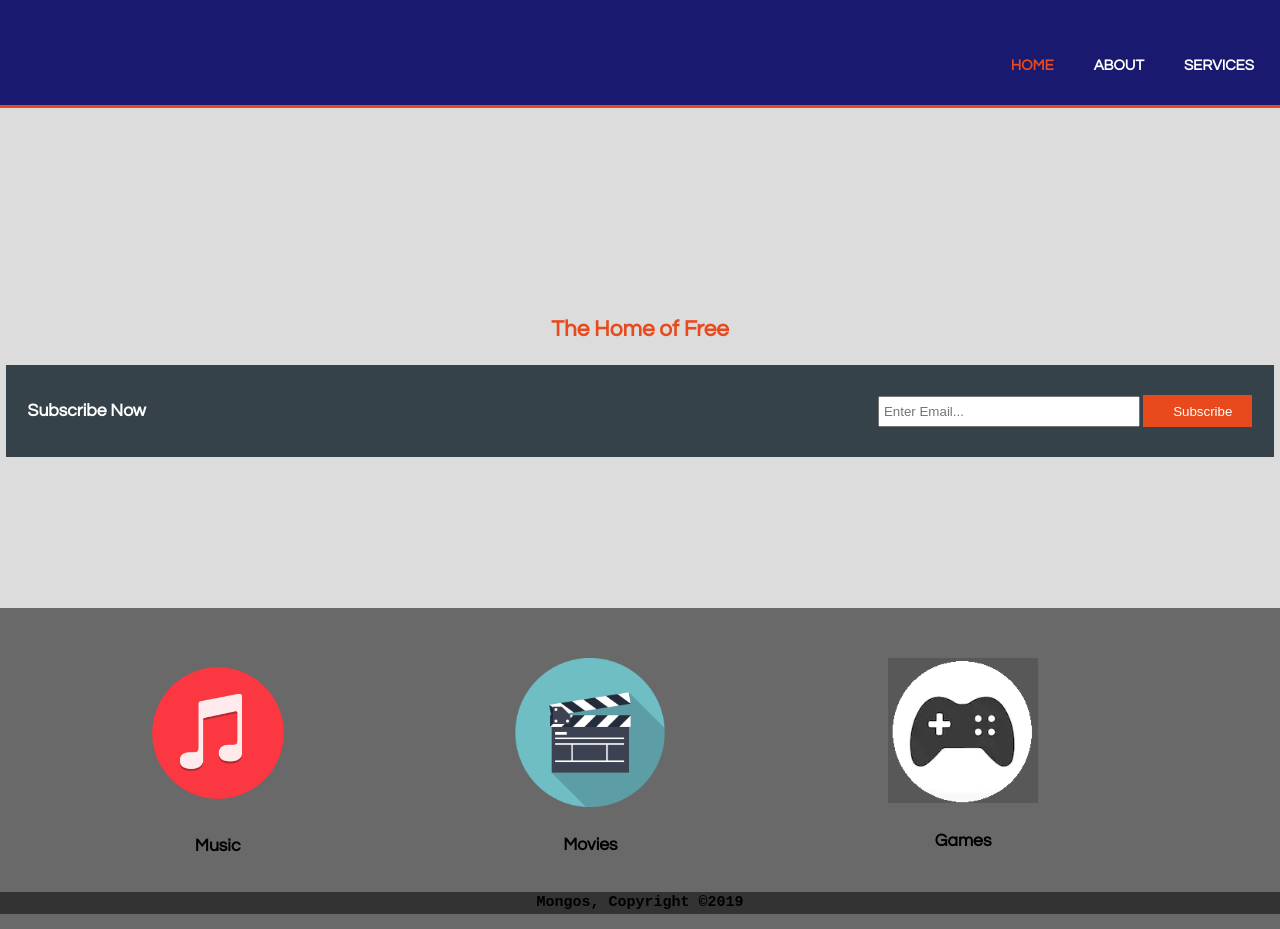
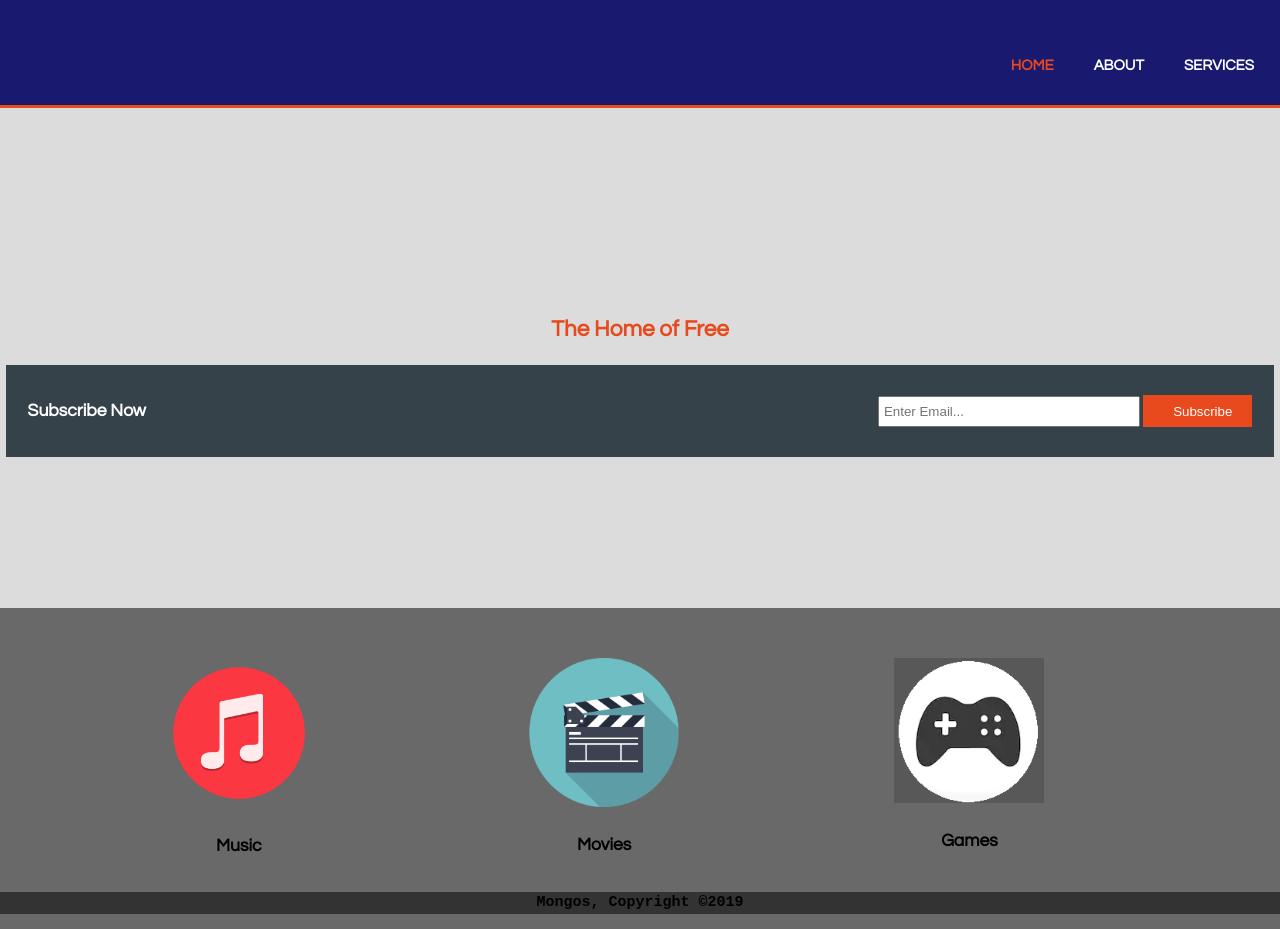
Before and after one commit to Phil-Barv/Phil-Barv.github.io, a plain HTML site: page index.html in a window 1280 px wide. Drawn offline with Linux system fonts and the light colour scheme.

Commit message:
Update style.css

```diff
--- a/css/style.css
+++ b/css/style.css
@@ -102,7 +102,7 @@ width:250px;
 #boxes{
 margin-top:50px;
 max-height:500px;
-padding-left: 25px;
+padding-left: 50px;
 }
 
 #boxes .box{
```
